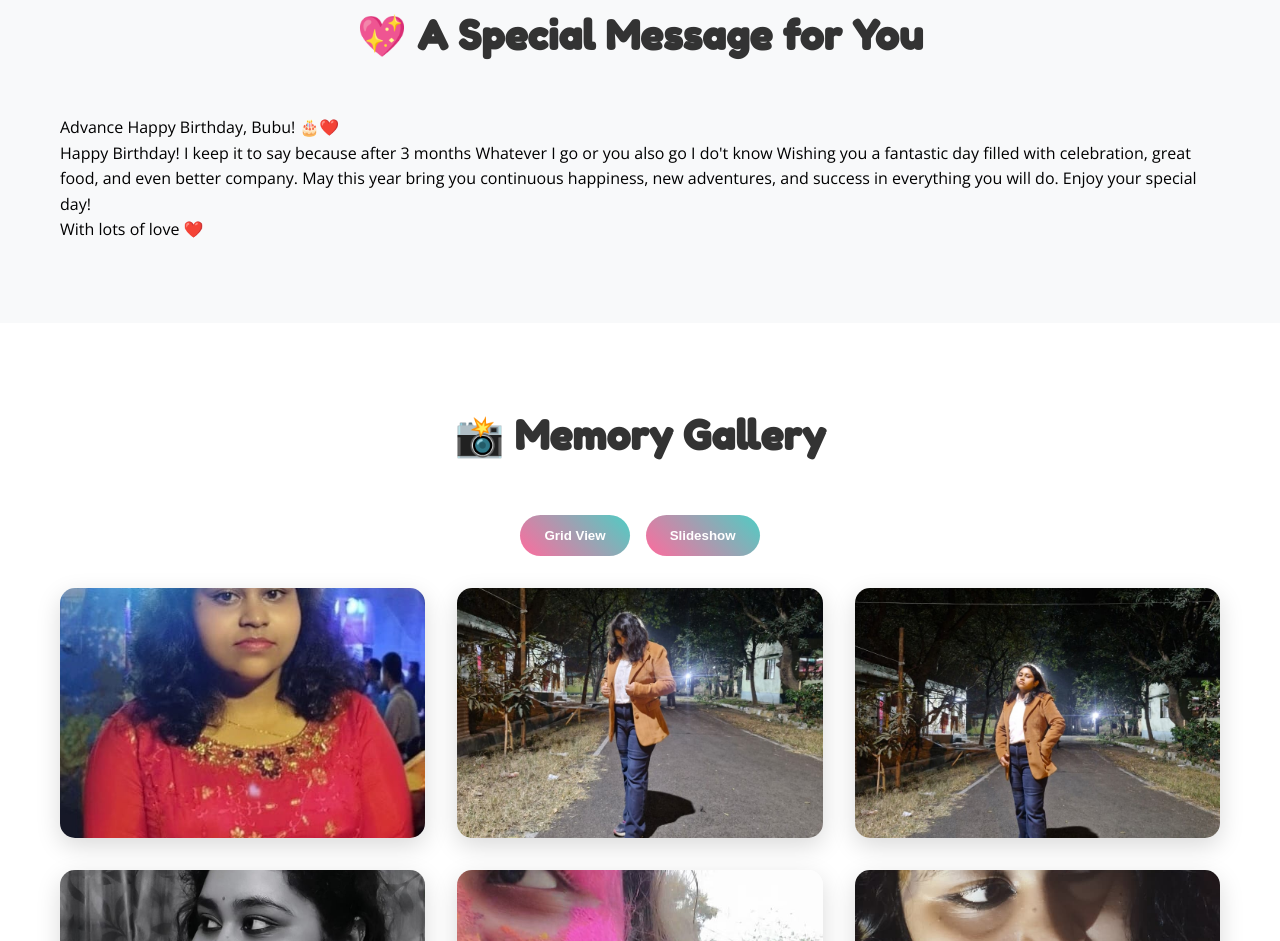
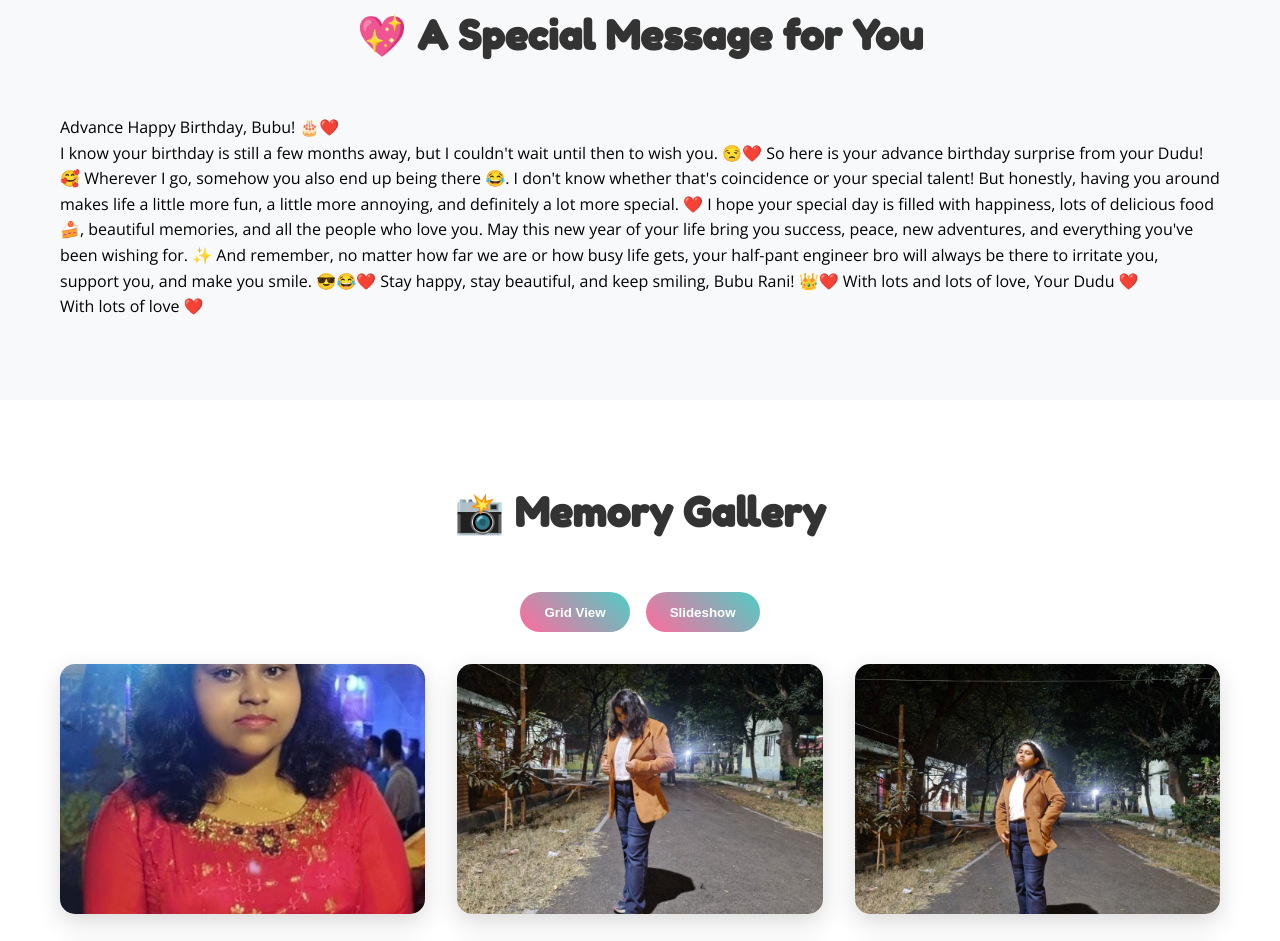
Before and after one commit to Priangsu123/Snehas_Birthday, a plain HTML site: page index.html in a window 1280 px wide. Shown: the part 877-1818 px from the top of the page. Drawn offline with nearby package versions, Linux system fonts and the light colour scheme.

Commit message:
Update index.html

```diff
--- a/index.html
+++ b/index.html
@@ -182,13 +182,18 @@
 
 
                 <p>
-                    Happy Birthday! I keep it to say because after 3 months
-                    Whatever I go or you also go I do't know
-                    Wishing you a fantastic day filled
-                    with celebration, great food, and even better company.
-                    May this year bring you continuous happiness,
-                    new adventures, and success in everything you will do.
-                    Enjoy your special day!
+I know your birthday is still a few months away, but I couldn't wait until then to wish you. 😒❤️ So here is your advance birthday surprise from your Dudu! 🥰
+
+Wherever I go, somehow you also end up being there 😂. I don't know whether that's coincidence or your special talent! But honestly, having you around makes life a little more fun, a little more annoying, and definitely a lot more special. ❤️
+
+I hope your special day is filled with happiness, lots of delicious food 🍰, beautiful memories, and all the people who love you. May this new year of your life bring you success, peace, new adventures, and everything you've been wishing for. ✨
+
+And remember, no matter how far we are or how busy life gets, your half-pant engineer bro will always be there to irritate you, support you, and make you smile. 😎😂❤️
+
+Stay happy, stay beautiful, and keep smiling, Bubu Rani! 👑❤️
+
+With lots and lots of love,
+Your Dudu ❤️
                 </p>
 
 
```
